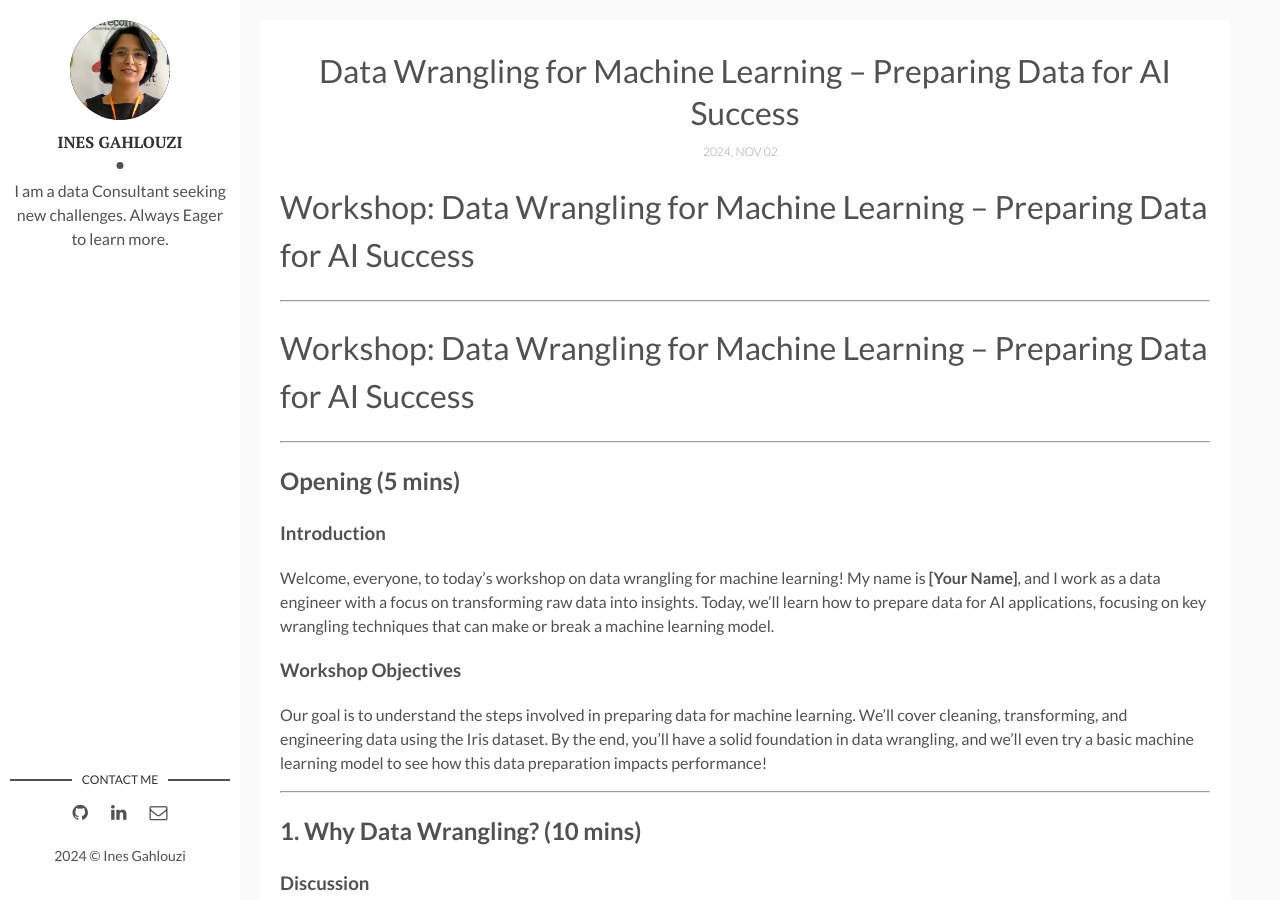
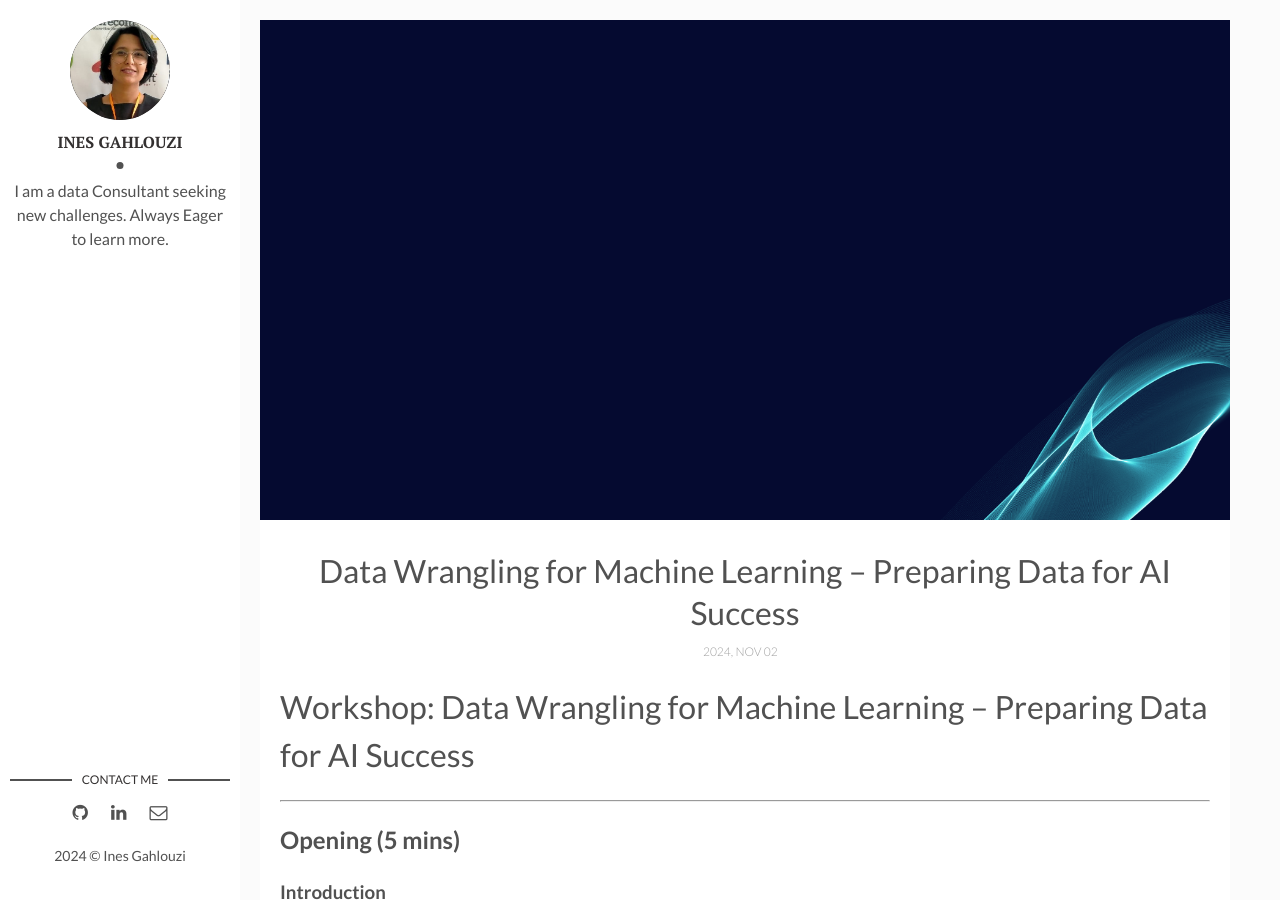
Before and after one commit to inesgh1/Ines-s-Blog, a Jekyll site: the page built from _posts/2024-11-02-DataWrangling.markdown, in a window 1280 px wide and 900 px high. Built offline with Jekyll 4.4.1, drawn with Linux system fonts in a browser that asks for light colours; comment, search, counter and statistics services are not loaded.

Commit message:
Update 2024-11-02-DataWrangling.markdown

```diff
--- a/_posts/2024-11-02-DataWrangling.markdown
+++ b/_posts/2024-11-02-DataWrangling.markdown
@@ -3,13 +3,9 @@ layout: post
 title: Data Wrangling for Machine Learning – Preparing Data for AI Success
 date: 2024-11-02
 description: This workshop presented as part of contribution to Wiempower Event
+img: Heading.png # Add image post (optional)
 tags: [Programming, Learn,flask,transformers] # add tag
 ---
-# Workshop: Data Wrangling for Machine Learning – Preparing Data for AI Success
-
----
-
-
 
 # Workshop: Data Wrangling for Machine Learning – Preparing Data for AI Success
 
```
